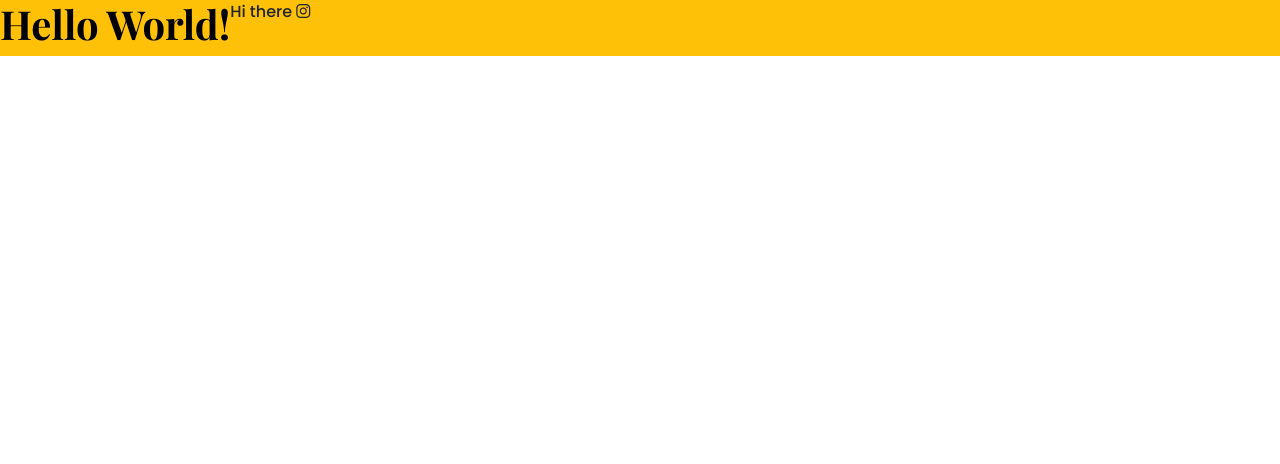
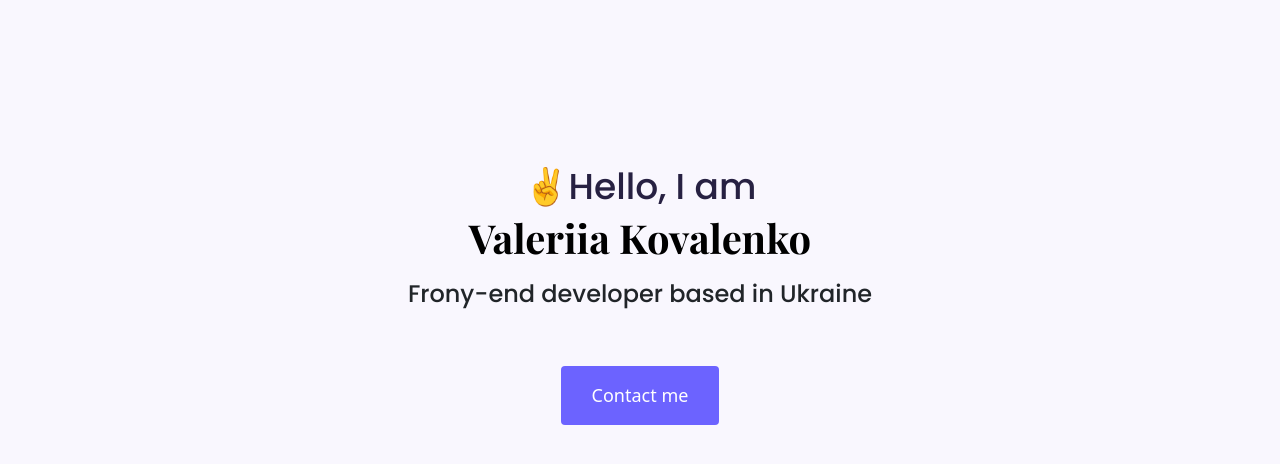
Before and after one commit to Valeriuna/Portfolio-project, a plain HTML site: page index.html in a window 1280 px wide. Drawn offline with nearby package versions, Linux system fonts and the light colour scheme.

Commit message:
create new hero page

```diff
--- a/index.html
+++ b/index.html
@@ -24,12 +24,13 @@
     ></script>
   </head>
   <body>
-    <div class="d-flex bg-warning">
-      <h1>Hello World!</h1>
-      <p>
-        Hi there
-        <i class="fa-brands fa-instagram"></i>
-      </p>
+    <div class="hero">
+      <p>✌️Hello, I am</p>
+      <h1>Valeriia Kovalenko</h1>
+      <h2 class="mb-5">Frony-end developer based in Ukraine</h2>
+      <div>
+        <a href="#" class="btn btn-branding">Contact me</a>
+      </div>
     </div>
   </body>
 </html>
--- a/styles/portfolio.css
+++ b/styles/portfolio.css
@@ -1,12 +1,46 @@
+:root {
+  --branding-color: #6c63ff;
+  --secondary-color: #f9f7fe;
+  --heading-font-family: "Playfair Display", serif;
+  --default-font-family: "Poppins", sans-serif;
+}
+
 p {
-  font-family: "Poppins", sans-serif;
+  font-family: var(--default-font-family);
   font-weight: normal;
 }
-h1 {
+h1,
+h3,
+h4,
+h5,
+h6 {
   color: black;
-  font-family: "Playfair Display", serif;
+  font-family: var(--heading-font-family);
   font-weight: bold;
 }
-.bg-warning {
-  background-color: #ffc107 !important;
+.hero {
+  background-color: var(--secondary-color);
+  text-align: center;
+  padding: 160px 0;
 }
+.hero p {
+  font-size: 36px;
+  margin: 0;
+  color: #272142;
+}
+
+h2 {
+  font-family: var(--default-font-family);
+  font-weight: normal;
+  font-size: 24px;
+  line-height: 2;
+}
+
+.btn-branding {
+  background: var(--branding-color);
+  border-radius: 4px;
+  color: white;
+  font-size: 18px;
+  line-height: 27px;
+  padding: 15px 30px;
+}
```
